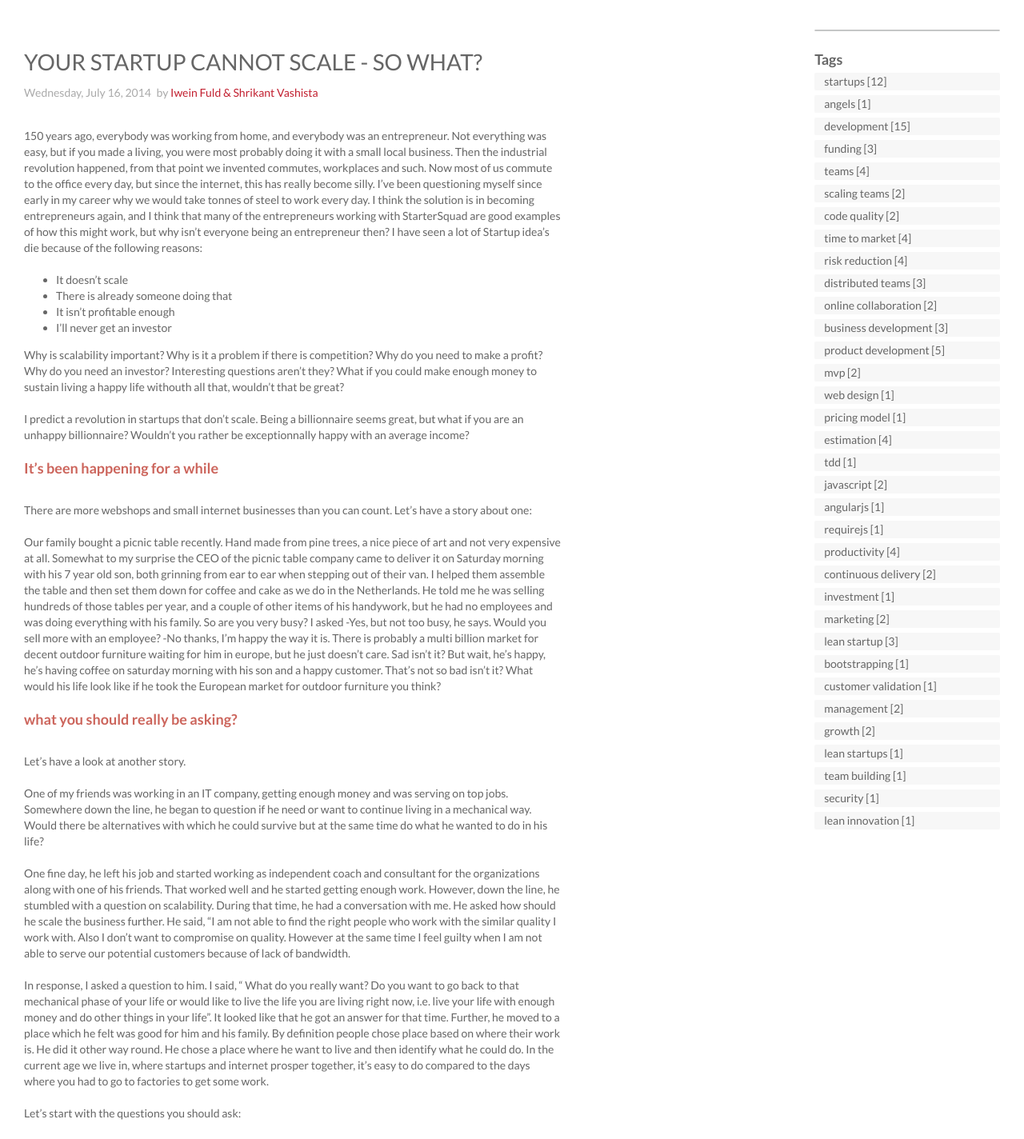
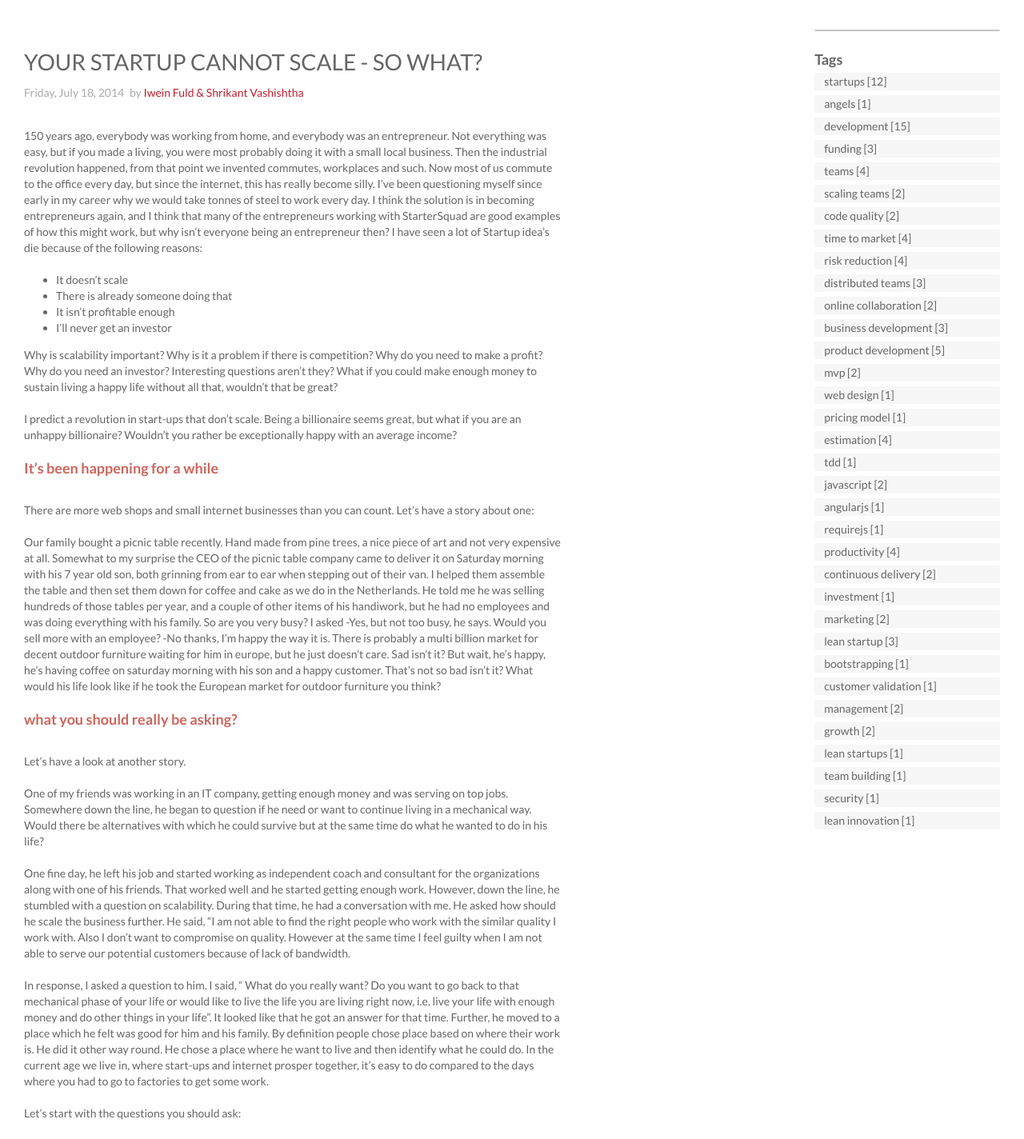
Before and after one commit to StarterSquad/startersquad.com, a Jekyll site: the page built from _posts/2014-07-18-the-unscalable-startup.md, in a window 1280 px wide. Shown: the part 171-1595 px from the top of the page at 80% size. Built offline with Jekyll 4.4.1, drawn with Linux system fonts in a browser that asks for light colours; nearby versions of some CDN libraries; a script that is not in the unit is left out; comment, search, counter and statistics services are not loaded.

Commit message:
fix some typos

```diff
--- a/_posts/2014-07-16-the-unscalable-startup.md
+++ b/_posts/2014-07-18-the-unscalable-startup.md
@@ -1,7 +1,7 @@
 ---
 layout: post
 title: 'Your startup cannot scale - so what?'
-author: Iwein Fuld & Shrikant Vashista
+author: Iwein Fuld & Shrikant Vashishtha
 tags:
 - startups
 - growth
@@ -14,15 +14,15 @@ tags:
 - It isn't profitable enough
 - I'll never get an investor
 
-Why is scalability important? Why is it a problem if there is competition? Why do you need to make a profit? Why do you need an investor? Interesting questions aren't they? What if you could make enough money to sustain living a happy life withouth all that, wouldn't that be great?
+Why is scalability important? Why is it a problem if there is competition? Why do you need to make a profit? Why do you need an investor? Interesting questions aren't they? What if you could make enough money to sustain living a happy life without all that, wouldn't that be great?
 
-I predict a revolution in startups that don't scale. Being a billionnaire seems great, but what if you are an unhappy billionnaire? Wouldn't you rather be exceptionnally happy with an average income?
+I predict a revolution in start-ups that don't scale. Being a billionaire seems great, but what if you are an unhappy billionaire? Wouldn't you rather be exceptionally happy with an average income?
 
 ## It's been happening for a while
 
-There are more webshops and small internet businesses than you can count. Let's have a story about one:
+There are more web shops and small internet businesses than you can count. Let's have a story about one:
 
-Our family bought a picnic table recently. Hand made from pine trees, a nice piece of art and not very expensive at all. Somewhat to my surprise the CEO of the picnic table company came to deliver it on Saturday morning with his 7 year old son, both grinning from ear to ear when stepping out of their van. I helped them assemble the table and then set them down for coffee and cake as we do in the Netherlands. He told me he was selling hundreds of those tables per year, and a couple of other items of his handywork, but he had no employees and was doing everything with his family. So are you very busy? I asked -Yes, but not too busy, he says. Would you sell more with an employee? -No thanks, I'm happy the way it is. There is probably a multi billion market for decent outdoor furniture waiting for him in europe, but he just doesn't care. Sad isn't it? But wait, he's happy, he's having coffee on saturday morning with his son and a happy customer. That's not so bad isn't it? What would his life look like if he took the European market for outdoor furniture you think?
+Our family bought a picnic table recently. Hand made from pine trees, a nice piece of art and not very expensive at all. Somewhat to my surprise the CEO of the picnic table company came to deliver it on Saturday morning with his 7 year old son, both grinning from ear to ear when stepping out of their van. I helped them assemble the table and then set them down for coffee and cake as we do in the Netherlands. He told me he was selling hundreds of those tables per year, and a couple of other items of his handiwork, but he had no employees and was doing everything with his family. So are you very busy? I asked -Yes, but not too busy, he says. Would you sell more with an employee? -No thanks, I'm happy the way it is. There is probably a multi billion market for decent outdoor furniture waiting for him in europe, but he just doesn't care. Sad isn't it? But wait, he's happy, he's having coffee on saturday morning with his son and a happy customer. That's not so bad isn't it? What would his life look like if he took the European market for outdoor furniture you think?
 
 ## what you should really be asking?
 
@@ -32,7 +32,8 @@ One of my friends was working in an IT company, getting enough money and was ser
 
 One fine day, he left his job and started working as independent coach and consultant for the organizations along with one of his friends. That worked well and he started getting enough work. However, down the line, he stumbled with a question on scalability. During that time, he had a conversation with me.  He asked how should he scale the business further. He said, "I am not able to find the right people who work with the similar quality I work with. Also I don't want to compromise on quality. However at the same time I feel guilty when I am not able to serve our potential customers because of lack of bandwidth.
 
-In response, I asked a question to him. I said, " What do you really want? Do you want to go back to that mechanical phase of your life or would like to live the life you are living right now, i.e. live your life with enough money and do other things in your life". It looked like that he got an answer for that time. Further, he moved to a place which he felt was good for him and his family. By definition people chose place based on where their work is. He did it other way round. He chose a place where he want to live and then identify what he could do. In the current age we live in, where startups and internet prosper together, it's easy to do compared to the days where you had to go to factories to get some work.
+In response, I asked a question to him. I said, " What do you really want? Do you want to go back to that mechanical phase of your life or would like to live the life you are living right now, i.e. live your life with enough money and do other things in your life". It looked like that he got an answer for that time. Further, he moved to a place which he felt was good for him and his family. By definition people chose place based on where their work is. He did it other way round. He chose a place where he want to live and then identify what he could do. In the current age we live in, where start-ups and internet prosper together,
+it's easy to do compared to the days where you had to go to factories to get some work.
 
 Let's start with the questions you should ask:
 
```
